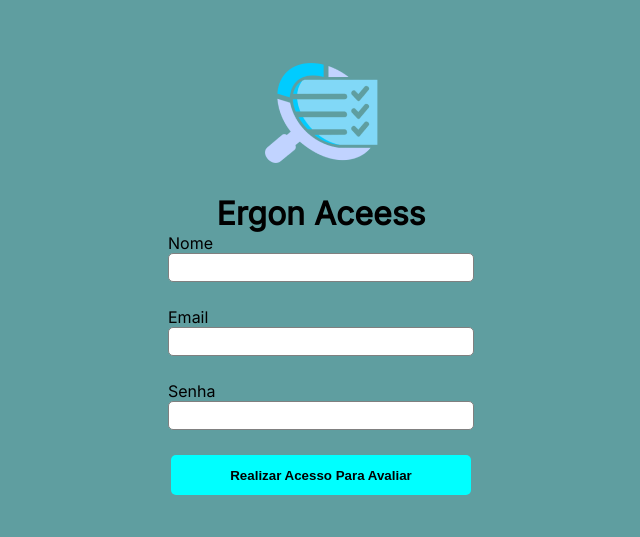
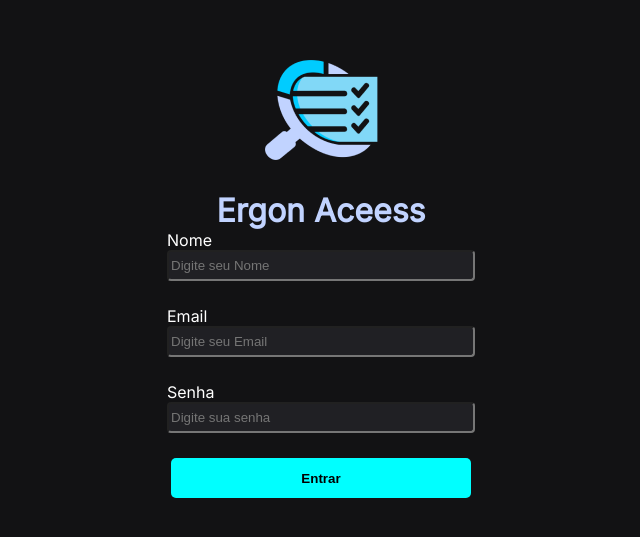
Before and after one commit to FatecFranca/DSM-G02-PI3-2022-2, a React (Vite) app in the folder frontend/: page /Login in a window 1280 px wide. Shown: the part 121-658 px from the top of the page, without its empty margins (319-959 px from the left). Built offline with nearby package versions, Linux system fonts and the light colour scheme.

Commit message:
Ajuste css tela de login
Ajustes css tela de login

```diff
--- a/frontend/index.html
+++ b/frontend/index.html
@@ -4,7 +4,7 @@
     <meta charset="UTF-8" />
 
     <meta name="viewport" content="width=device-width, initial-scale=1.0" />
-    <title>Vite + React</title>
+    <title>Ergon Aceess</title>
   </head>
   <body>
     <div id="root"></div>
--- a/frontend/src/pages/Login/login.css
+++ b/frontend/src/pages/Login/login.css
@@ -1,5 +1,6 @@
 
 h1{
+  color: #C1D3FF;
     margin-bottom: -50px;
 }
 form {
@@ -12,7 +13,7 @@ form {
   gap: 50px;
 }
 .form{
-    background-color: cadetblue;
+    background-color:#121214;
 
 }
 img{
@@ -23,13 +24,15 @@ label {
   display: flex;
   flex-direction: column;
   margin-bottom: -25px;
+  color: white;
 }
 
 input {
-  border-radius: 5px;
-  border: 1px solid gray;
+
   height: 25px;
   width: 300px;
+  background: #202024;
+  border-radius: 4px;
 }
 
 button {
--- a/frontend/src/pages/Login/login.jsx
+++ b/frontend/src/pages/Login/login.jsx
@@ -56,26 +56,26 @@ export default function Login() {
           <h1>Ergon Aceess</h1>
           <label>
             Nome
-            <input type="text" {...register("name", { required: true })} />
+            <input type="text" placeholder="Digite seu Nome"{...register("name", { required: true })} />
             <span>{errors.name?.message}</span>
           </label>
 
           <label>
             Email
-            <input type="text" {...register("email")} />
+            <input type="text" placeholder="Digite seu Email"{...register("email")} />
             <span>{errors.email?.message}</span>
           </label>
 
           <label>
             Senha
-            <input type="password" {...register("password_hash")} />
+            <input type="password" placeholder="Digite sua senha"{...register("password_hash")} />
             <span>{errors.password_hash?.message}</span>
           </label>
 
 
 
           <button type="submit" name="_next" value="http:localhost:3000/Home">
-            Realizar Acesso Para Avaliar
+            Entrar
           </button>
         </form>
       </div>
```
Also changed, not shown: 1 other file (tests, documents, lock files or other folders).
